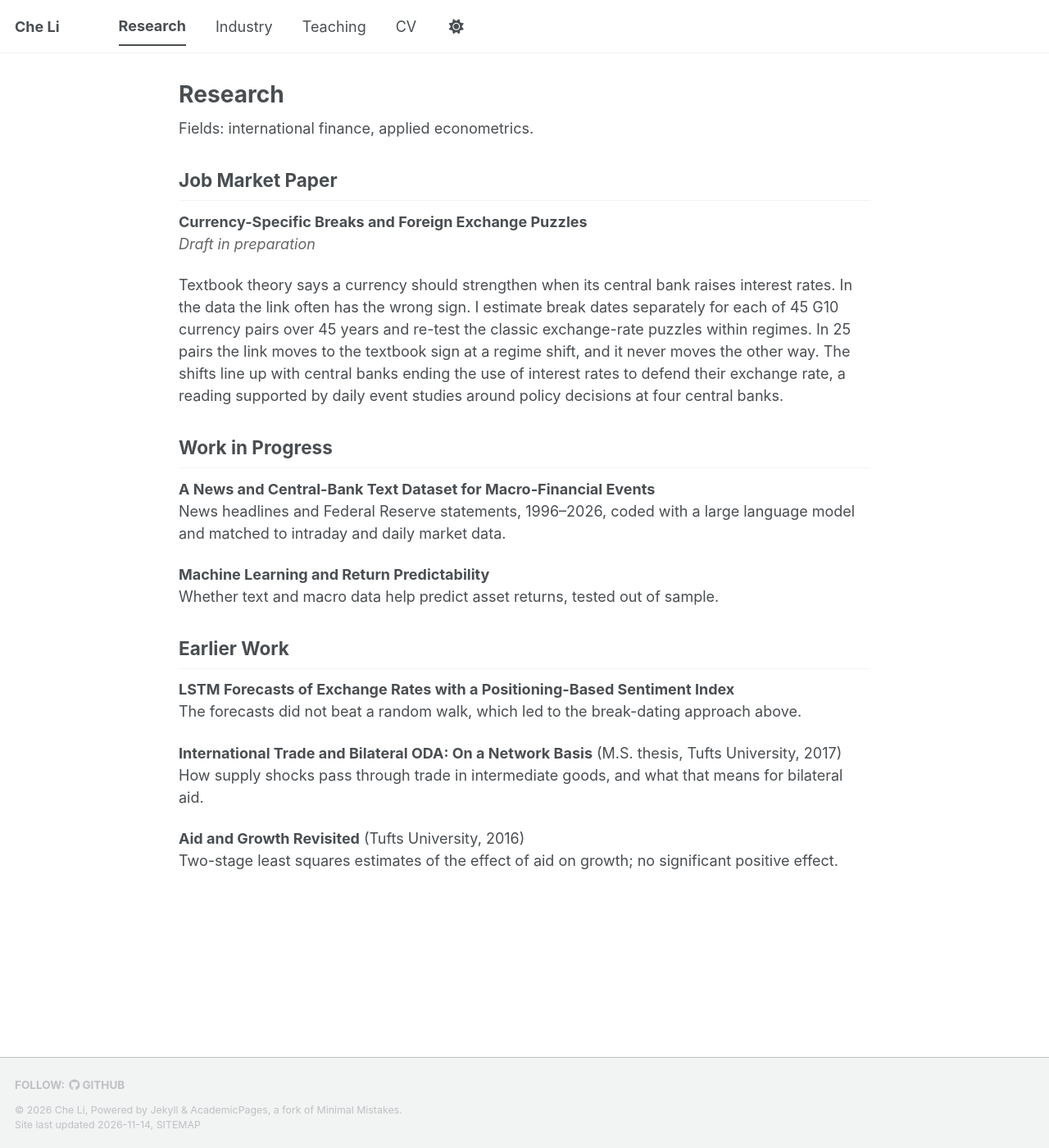
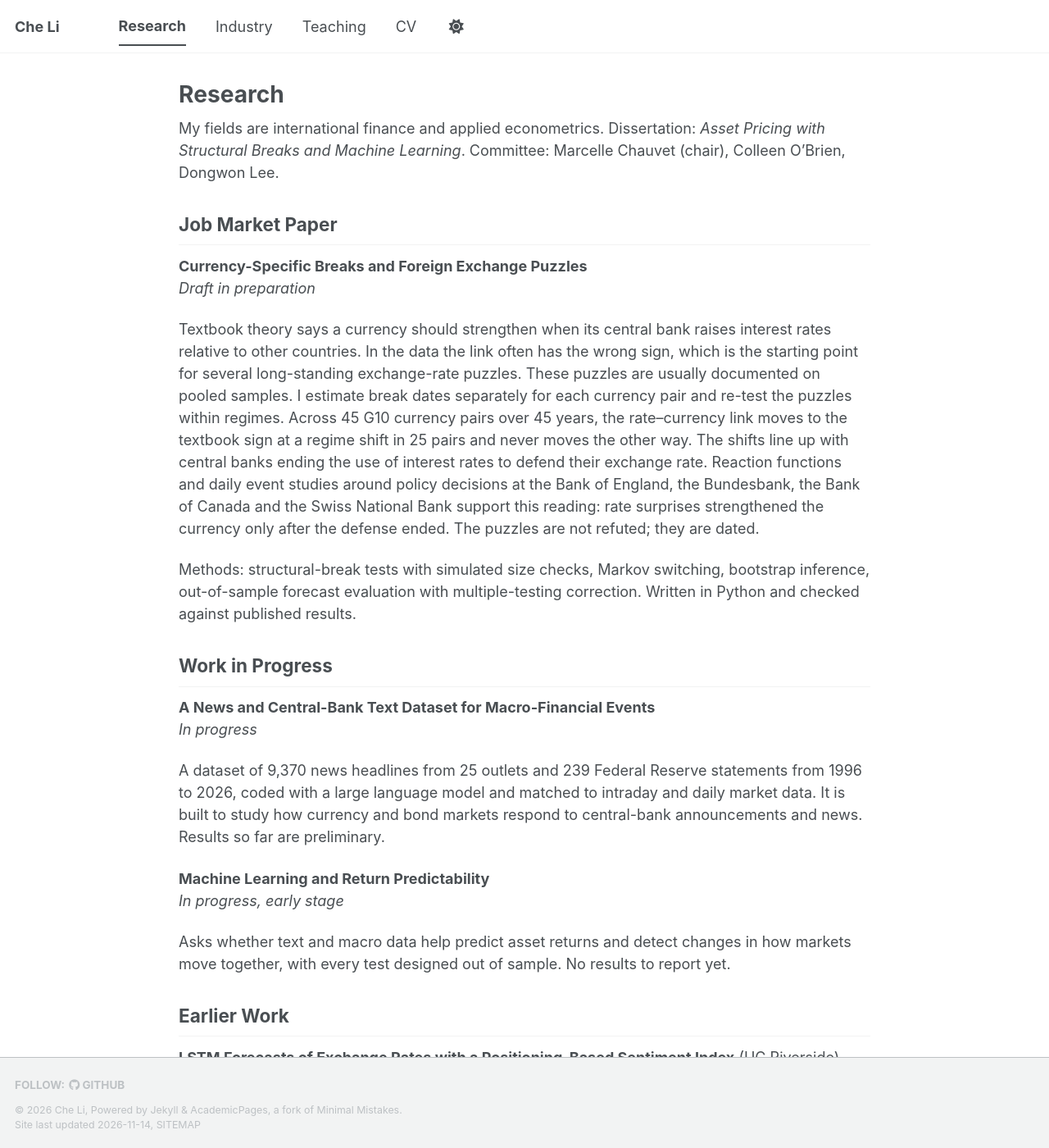
Before and after one commit to liche0907/Personal-Website, a Jekyll site: the page built from _pages/research.md, in a window 1280 px wide and 1400 px high. Shown: the whole window at 82% size. Built offline with Jekyll 4.4.1, drawn with Linux system fonts in a browser that asks for light colours; a script bundle is joined from its source files by our own code; a style sheet for code colours, icons or effects is not loaded; some of the changed text lies outside the part shown.

Commit message:
Research: restore the full project descriptions

```diff
--- a/_pages/research.md
+++ b/_pages/research.md
@@ -4,30 +4,39 @@ title: "Research"
 author_profile: false
 ---
 
-Fields: international finance, applied econometrics.
+My fields are international finance and applied econometrics. Dissertation: *Asset Pricing with Structural Breaks and Machine Learning*. Committee: Marcelle Chauvet (chair), Colleen O'Brien, Dongwon Lee.
 
 ## Job Market Paper
 
 **Currency-Specific Breaks and Foreign Exchange Puzzles**
-<span class="entry-meta">Draft in preparation</span>
+*Draft in preparation*
 
-Textbook theory says a currency should strengthen when its central bank raises interest rates. In the data the link often has the wrong sign. I estimate break dates separately for each of 45 G10 currency pairs over 45 years and re-test the classic exchange-rate puzzles within regimes. In 25 pairs the link moves to the textbook sign at a regime shift, and it never moves the other way. The shifts line up with central banks ending the use of interest rates to defend their exchange rate, a reading supported by daily event studies around policy decisions at four central banks.
+Textbook theory says a currency should strengthen when its central bank raises interest rates relative to other countries. In the data the link often has the wrong sign, which is the starting point for several long-standing exchange-rate puzzles. These puzzles are usually documented on pooled samples. I estimate break dates separately for each currency pair and re-test the puzzles within regimes. Across 45 G10 currency pairs over 45 years, the rate–currency link moves to the textbook sign at a regime shift in 25 pairs and never moves the other way. The shifts line up with central banks ending the use of interest rates to defend their exchange rate. Reaction functions and daily event studies around policy decisions at the Bank of England, the Bundesbank, the Bank of Canada and the Swiss National Bank support this reading: rate surprises strengthened the currency only after the defense ended. The puzzles are not refuted; they are dated.
+
+Methods: structural-break tests with simulated size checks, Markov switching, bootstrap inference, out-of-sample forecast evaluation with multiple-testing correction. Written in Python and checked against published results.
 
 ## Work in Progress
 
 **A News and Central-Bank Text Dataset for Macro-Financial Events**
-News headlines and Federal Reserve statements, 1996–2026, coded with a large language model and matched to intraday and daily market data.
+*In progress*
+
+A dataset of 9,370 news headlines from 25 outlets and 239 Federal Reserve statements from 1996 to 2026, coded with a large language model and matched to intraday and daily market data. It is built to study how currency and bond markets respond to central-bank announcements and news. Results so far are preliminary.
 
 **Machine Learning and Return Predictability**
-Whether text and macro data help predict asset returns, tested out of sample.
+*In progress, early stage*
+
+Asks whether text and macro data help predict asset returns and detect changes in how markets move together, with every test designed out of sample. No results to report yet.
 
 ## Earlier Work
 
-**LSTM Forecasts of Exchange Rates with a Positioning-Based Sentiment Index**
-The forecasts did not beat a random walk, which led to the break-dating approach above.
+**LSTM Forecasts of Exchange Rates with a Positioning-Based Sentiment Index** (UC Riverside)
 
-**International Trade and Bilateral ODA: On a Network Basis** (M.S. thesis, Tufts University, 2017)
-How supply shocks pass through trade in intermediate goods, and what that means for bilateral aid.
+Forecast five major currencies with LSTM networks, combining macro and technical inputs with a sentiment index built from futures traders' positions and weighted for loss aversion. The forecasts did not beat a random walk. That result led to the break-dating approach in the job market paper.
+
+**International Trade and Bilateral ODA: On a Network Basis** (M.S. thesis, Tufts University, 2017; advisor: Sahar Parsa)
+
+A model of how supply shocks pass through trade in intermediate goods, tested on a 1990–2014 donor–recipient panel with pair fixed effects. A higher share of intermediate goods in imports is associated with significantly more bilateral aid.
 
 **Aid and Growth Revisited** (Tufts University, 2016)
-Two-stage least squares estimates of the effect of aid on growth; no significant positive effect.
+
+Re-estimates the effect of foreign aid on growth by two-stage least squares, instrumenting aid with colonial ties, common language and population, over horizons of 10 to 40 years. I find no significant positive effect.
```
